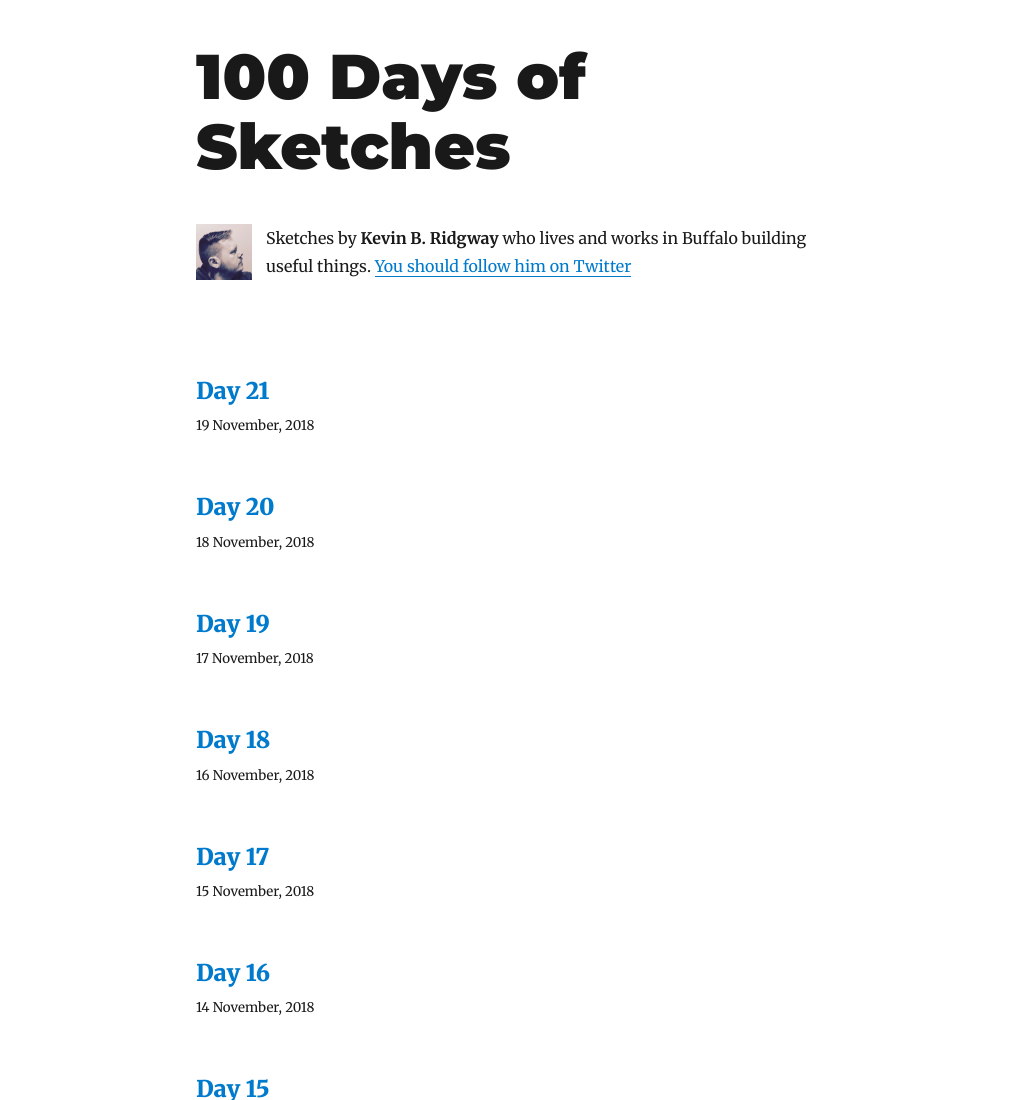
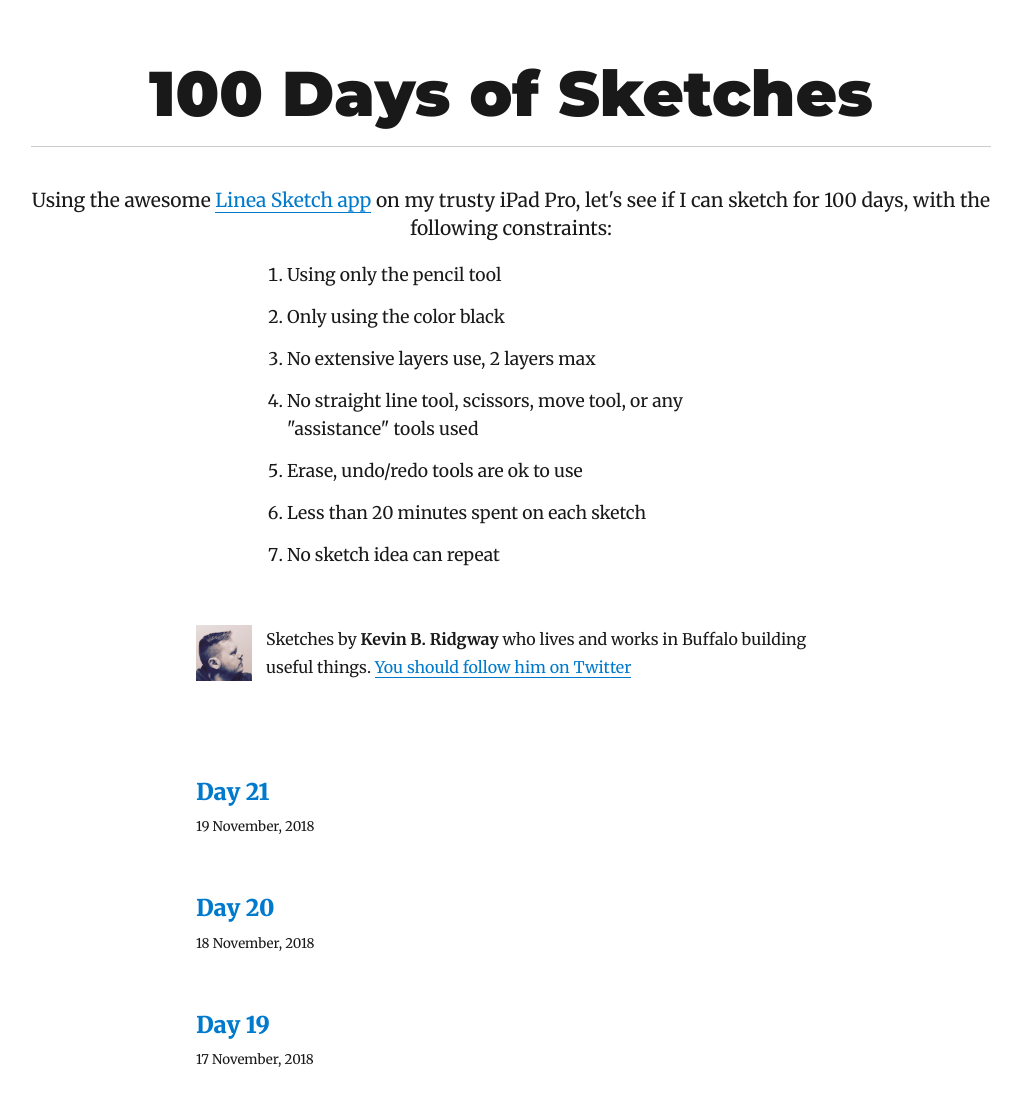
Before and after one commit to program247365/100daysofsketches, a Gatsby site: page / in a window 1280 px wide. Shown: the top 1100 px of the page, without its empty margins (129-1150 px from the left). Built offline with nearby package versions, Linux system fonts and the light colour scheme; Gatsby itself is replaced by a stand-in of ours; some packages are replaced by stand-ins of ours.

Commit message:
Updating to make homepage more clear.

```diff
--- a/src/components/layout.js
+++ b/src/components/layout.js
@@ -11,11 +11,14 @@ class Template extends React.Component {
 
     if (location.pathname === rootPath) {
       header = (
+        <React.Fragment>
           <h1
             style={{
               ...scale(1.5),
-            marginBottom: rhythm(1.5),
-            marginTop: 0,
+              marginBottom: rhythm(.5),
+              width: '100vw',
+              textAlign: 'center',
+              padding: '.05em',
             }}
           >
             <Link
@@ -29,14 +32,65 @@ class Template extends React.Component {
               100 Days of Sketches
             </Link>
           </h1>
+          <hr style={{
+            ...scale(0.2),
+            marginBottom: '2em',
+            width: '75vw',
+            textAlign: 'center',
+            margin: '0 auto',
+            height: '1px',
+          }} />
+          <p
+          style={{
+            ...scale(0.2),
+            paddingTop: '2em',
+            width: '75vw',
+            textAlign: 'center',
+            margin: '0 auto'
+          }}
+        >
+        Using the awesome <a href="https://linea-app.com/?ref=100daysofsketches.com">Linea Sketch app</a> on my trusty iPad Pro, let's see if I can sketch for 100 days, with the following constraints:
+        </p>
+        <div
+        style={{
+          ...scale(0.2),
+          width: '75vw',
+          margin: '0 auto',
+          marginTop: '1em',
+          textAlign: 'center'
+        }}
+      >
+          <ol
+          style={{
+            ...scale(0.1),
+            marginBottom: rhythm(.85),
+            width: '35vw',
+            margin: '0 auto',
+            textAlign: 'left',
+          }}
+        >
+            <li>
+              Using only the pencil tool
+            </li>
+            <li>Only using the color black</li>
+            <li>No extensive layers use, 2 layers max</li>
+            <li> No straight line tool, scissors, move tool, or any "assistance" tools used</li>
+            <li>Erase, undo/redo tools are ok to use</li>
+            <li>Less than 20 minutes spent on each sketch</li>
+            <li>No sketch idea can repeat</li>
+          </ol>
+        </div>
+      </React.Fragment>
       )
     } else {
       header = (
         <h3
           style={{
             fontFamily: 'Montserrat, sans-serif',
-            marginTop: 0,
             marginBottom: rhythm(-1),
+            width: '100vw',
+            textAlign: 'center',
+            padding: '.05em',
           }}
         >
           <Link
@@ -53,6 +107,8 @@ class Template extends React.Component {
       )
     }
     return (
+      <React.Fragment>
+      {header}
       <div
         style={{
           marginLeft: 'auto',
@@ -61,9 +117,9 @@ class Template extends React.Component {
           padding: `${rhythm(1.5)} ${rhythm(3 / 4)}`,
         }}
       >
-        {header}
         {children}
       </div>
+      </React.Fragment>
     )
   }
 }
```
Lines whose indentation alone changed are shown as unchanged.
